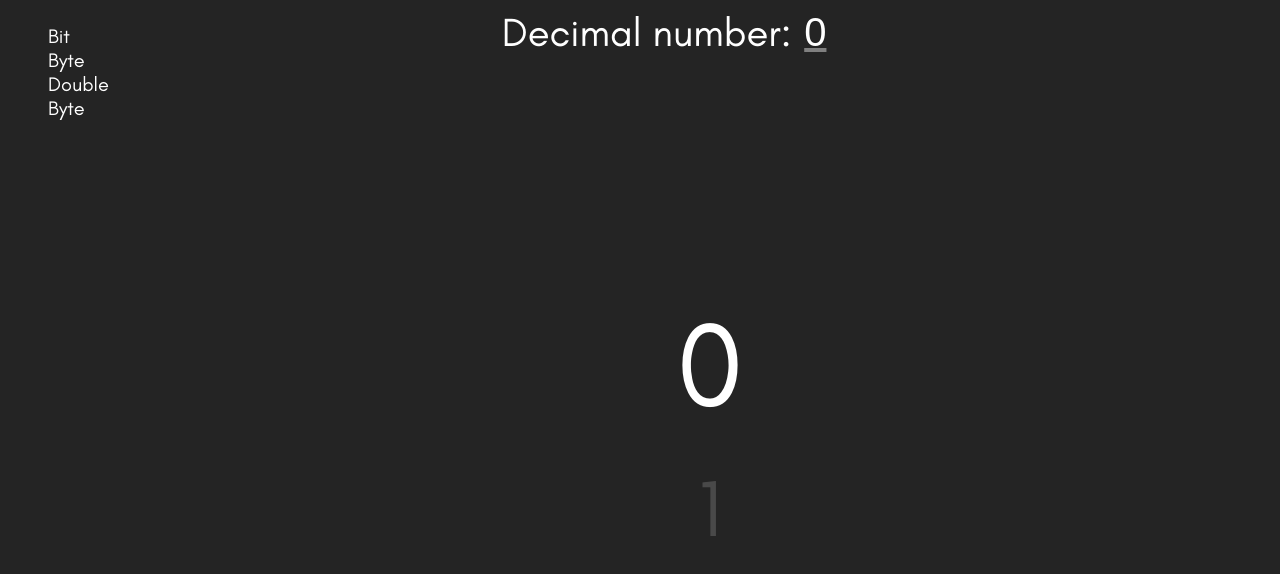
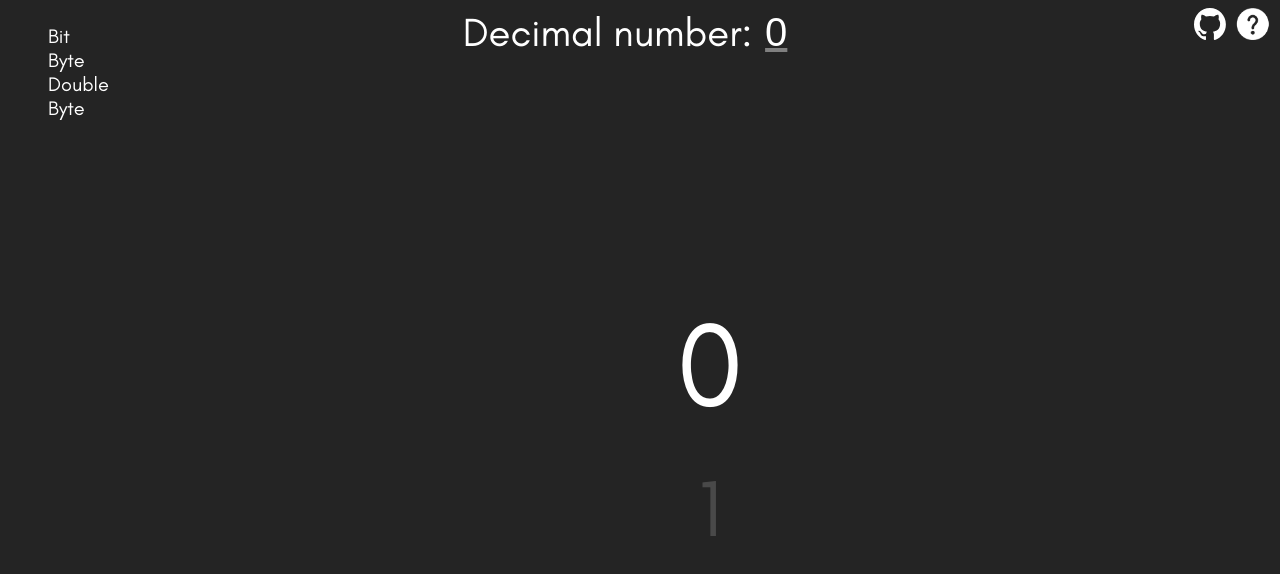
Before and after one commit to DeShowErwt/binaryRepresentation, a website built with Vite: page index.html in a window 1280 px wide. Built offline with nearby package versions, Linux system fonts and the light colour scheme.

Commit message:
#4 & #7 Icons for project navigation and help

```diff
--- a/index.html
+++ b/index.html
@@ -12,6 +12,9 @@
         <li><span id="doubleByteSelect">Double Byte</span></li>
       </ul>
     </div>
+    <div class="icons">
+      <a href="https://github.com/DeShowErwt/binaryRepresentation" target="_blank"><img alt="github page" src="images/github-mark-white.svg"></a>&nbsp;
+      <img src="images/help-icon.png" id="helpButton" alt=" help"></div>
     <div class="counter"></div>
     <div class="center">
         <div class="binary"></div>
--- a/style.css
+++ b/style.css
@@ -15,6 +15,7 @@
     --huge-font: 120px;
     --margin: 10px;
     --legend-transition-length: 0.5s;
+    overflow: hidden;
 }
 @media screen and (max-width: 1050px){
     :root{
@@ -60,6 +61,14 @@
 .amountSelect li:hover{
     font-size: var(--semi-font);
     cursor: pointer;
+}
+
+.icons{
+    float: right;
+}
+
+.icons img{
+    height: 2em;
 }
 
 .center {
```
